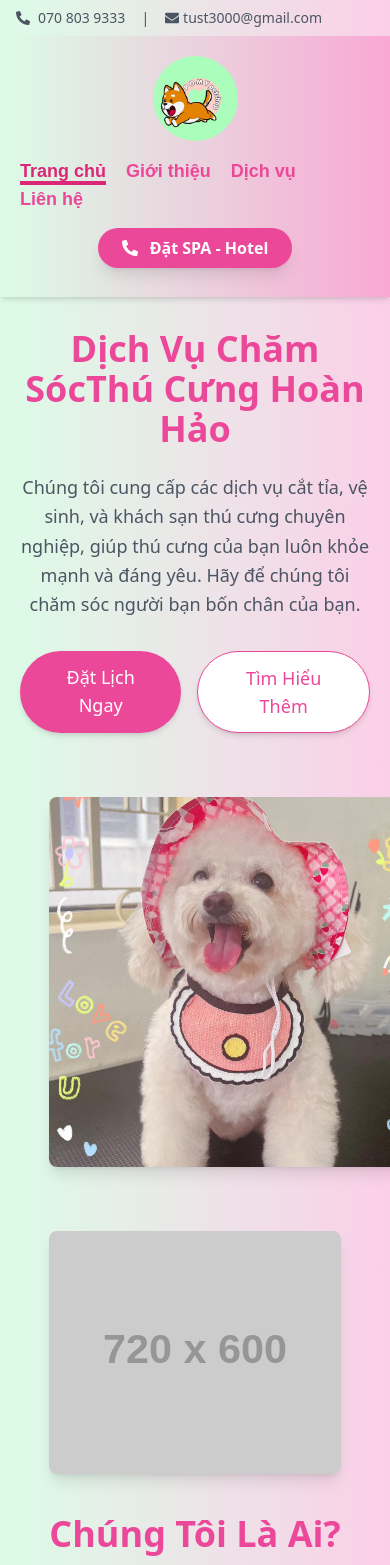
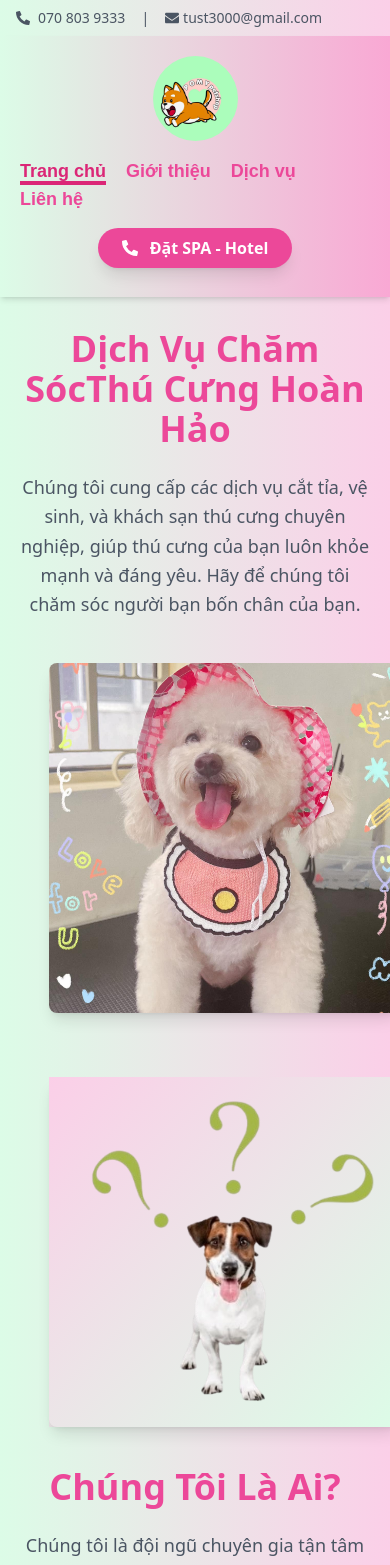
Before and after one commit to dangkhoa45/pomy-petshop, a Next.js app: page / in a window 390 px wide. Shown: the top 1565 px of the page. Built offline with nearby package versions, Linux system fonts and the light colour scheme.

Commit message:
update image about component

```diff
--- a/src/components/AboutSection.tsx
+++ b/src/components/AboutSection.tsx
@@ -2,8 +2,11 @@
 
 import { motion } from "framer-motion";
 import Image from "next/image";
+import { useRouter } from "next/navigation";
 
 export default function AboutSection() {
+  const router = useRouter();
+
   const textVariant = {
     hidden: { opacity: 0, x: 50 },
     visible: {
@@ -41,13 +44,21 @@ export default function AboutSection() {
           whileInView="visible"
           viewport={{ once: true, amount: 0.5 }}
         >
-          <Image
-            className="object-cover object-center rounded-lg shadow-lg"
-            alt="About Us"
-            src="https://dummyimage.com/720x600"
-            width={720}
-            height={600}
-          />
+          <motion.div
+            initial={{ opacity: 0, scale: 0.8 }}
+            animate={{ opacity: 1, scale: 1 }}
+            whileHover={{ scale: 1.1 }}
+            transition={{ duration: 0.8, ease: "easeOut" }}
+            className="bg-gradient-to-tl from-green-100 to-pink-200 relative w-[350px] h-[350px] md:w-[512px] md:h-[512px]"
+          >
+            <Image
+              className="object-cover object-center rounded-lg shadow-lg"
+              alt="pomy-petshop-who-am-i"
+              src="/images/pomy-petshop-2.png"
+              layout="fill"
+              objectFit="cover"
+            />
+          </motion.div>
         </motion.div>
 
         <motion.div
@@ -77,6 +88,9 @@ export default function AboutSection() {
               className="inline-flex text-white bg-pink-500 border-0 py-3 px-8 focus:outline-none hover:bg-pink-600 rounded-full text-lg shadow-md transition-all"
               whileHover={{ scale: 1.1 }}
               whileTap={{ scale: 0.95 }}
+              onClick={() => {
+                router.push("/about");
+              }}
             >
               Tìm Hiểu Thêm
             </motion.button>
@@ -84,6 +98,9 @@ export default function AboutSection() {
               className="ml-4 inline-flex text-pink-500 bg-white border border-pink-500 py-3 px-8 focus:outline-none hover:bg-pink-50 rounded-full text-lg shadow-md transition-all"
               whileHover={{ scale: 1.1 }}
               whileTap={{ scale: 0.95 }}
+              onClick={() => {
+                router.push("/services");
+              }}
             >
               Dịch Vụ Của Chúng Tôi
             </motion.button>
--- a/src/components/HeroSection.tsx
+++ b/src/components/HeroSection.tsx
@@ -36,9 +36,9 @@ function HeroSection() {
 
   return (
     <section className="bg-transparent text-gray-700 body-font">
-      <div className="container mx-auto flex px-5 py-8 md:flex-row flex-col items-center">
+      <div className="container mx-auto flex px-5 py-8 md:py-8 md:flex-row flex-col items-center">
         <motion.div
-          className="lg:flex-grow md:w-1/2 lg:pr-24 md:pr-16 flex flex-col md:items-start md:text-left mb-16 md:mb-0 items-center text-center"
+          className="lg:flex-grow md:w-1/2 lg:pr-24 md:pr-16 flex flex-col md:items-start md:text-left mb-3 md:mb-0 items-center text-center"
           initial="hidden"
           whileInView="visible"
           viewport={{ once: true, amount: 0.5 }}
@@ -61,7 +61,7 @@ function HeroSection() {
             yêu. Hãy để chúng tôi chăm sóc người bạn bốn chân của bạn.
           </motion.p>
           <motion.div
-            className="flex justify-center"
+            className="justify-center hidden md:flex"
             initial="hidden"
             whileInView="visible"
             viewport={{ once: true }}
@@ -105,7 +105,7 @@ function HeroSection() {
             animate={{ opacity: 1, scale: 1 }}
             whileHover={{ scale: 1.1 }}
             transition={{ duration: 0.8, ease: "easeOut" }}
-            className="relative w-[370px] h-[370px] md:w-[512px] md:h-[512px]"
+            className="relative w-[350px] h-[350px] md:w-[512px] md:h-[512px]"
           >
             <Image
               className="object-cover object-center rounded-lg shadow-lg"
@@ -116,7 +116,7 @@ function HeroSection() {
             />
           </motion.div>
         </motion.div>
-        {/* Modal */}
+
         {isOpen && (
           <div
             className="fixed inset-0 bg-black bg-opacity-50 flex items-center justify-center z-50"
```
Also changed, not shown: public/images/pomy-petshop-2.png (added).
